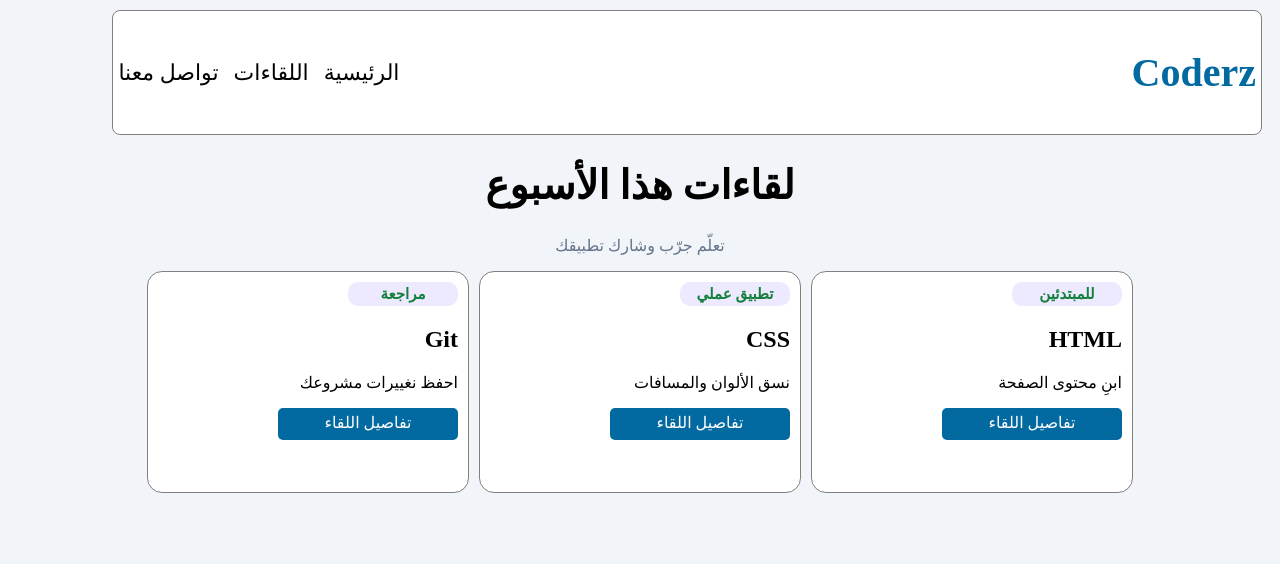
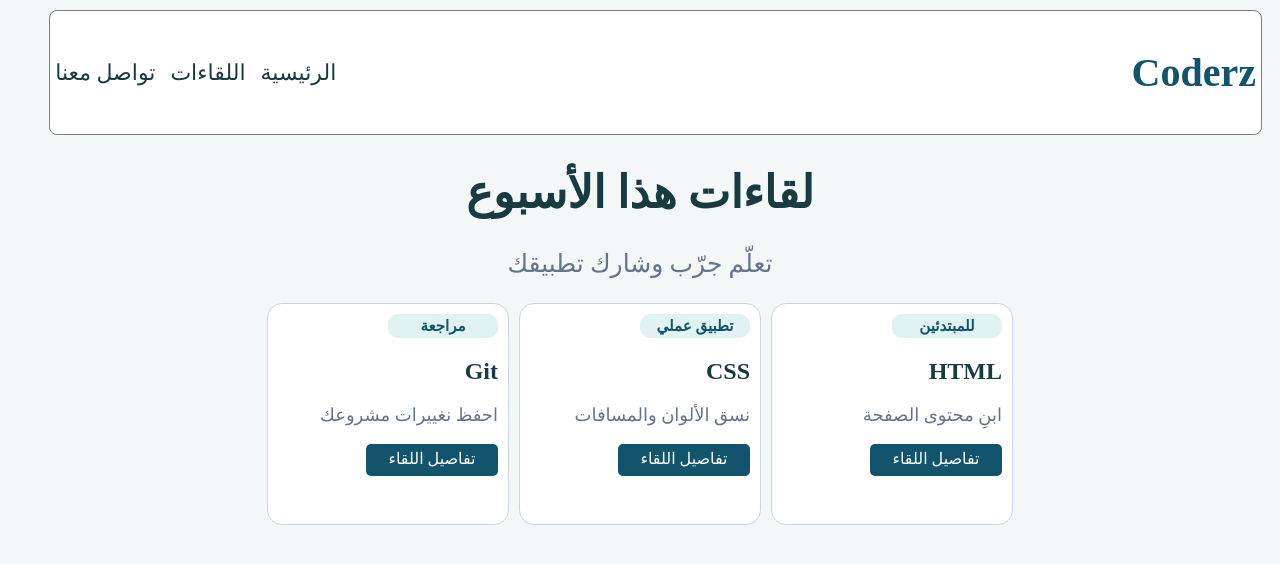
Before and after one commit to O-m-a-r123/Coderz_institute, a plain HTML site: page quiz_session8/index.html in a window 1280 px wide. Drawn offline with Linux system fonts and the light colour scheme.

Commit message:
color update

```diff
--- a/quiz_session8/index.html
+++ b/quiz_session8/index.html
@@ -9,7 +9,7 @@
 </head>
 
 <body>
-    <div class="big_div">
+    <div>
         <div class="nav">
             <h2>Coderz</h2>
             <div>
--- a/quiz_session8/style.css
+++ b/quiz_session8/style.css
@@ -1,18 +1,14 @@
 body {
-    background-color: #f1f5f9;
+    background-color: #f4f7f8;
 }
 
-.father {
-    display: flex;
-    flex-direction: center;
-    text-align: center;
-}
+
 
 .nav {
     display: flex;
     color: #00456a;
     background-color: #ffffff;
-    max-width: 90%;
+    max-width: 95%;
     border: 1px solid #817f7f;
     border-radius: 8px;
     padding: 5px;
@@ -25,11 +21,11 @@ body {
 
     a {
         text-decoration: none;
-        color: black;
+        color: #183b42;
     }
 
     h2 {
-        color: #0369a1;
+        color: #12546c;
         font-weight: 700;
         font-size: 40px;
     }
@@ -46,16 +42,17 @@ body {
 }
 
 .title {
-    /* display: inline-block; */
     text-align: center;
 
     h1 {
         font-weight: 700;
-        font-size: 40px;
+        font-size: 45px;
+        color: #183b42;
     }
 
     p {
         color: #64748b;
+        font-size: 25px;
     }
 }
 
@@ -71,9 +68,16 @@ body {
     border-radius: 15px;
     padding: 10px;
     max-width: 70%;
-    width: 300px;
+    width: 220px;
     height: 200px;
-    border: 1px solid #817f7f;
+    border: 1px solid #cbd5e1;
+    h2{
+        color: #183b42;
+    }
+    p{
+        color: #64748b;
+        font-size: 18px;
+    }
 }
 
 .btn {
@@ -85,18 +89,18 @@ body {
     display: inline-block;
     text-align: center;
     padding-top: 5px;
-    background-color: #0369a1;
+    background-color: #12546c;
     border: 0;
 }
 
 .tag {
-    color: #15803d;
+    color: #12546c;
     display: inline-block;
     font-weight: 600;
     padding: 3px 10px;
     font-size: 15px;
     border-radius: 10px;
-    background-color: #ede9fe;
+    background-color: #e0f2f1;
     width: 90px;
     text-align: center;
 }
```
Also changed, not shown: quiz_session8/Screenshot 2026-11-24 204136.png (added).
